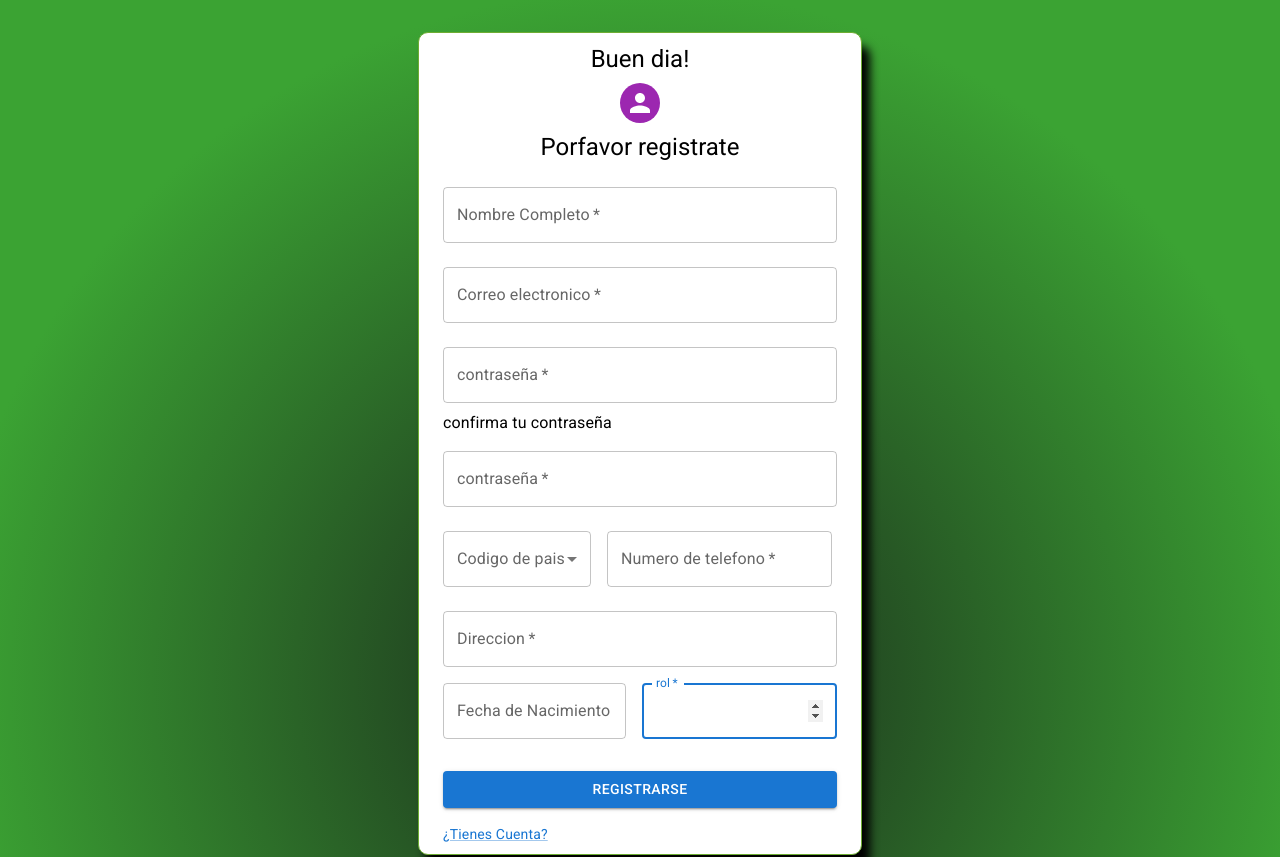
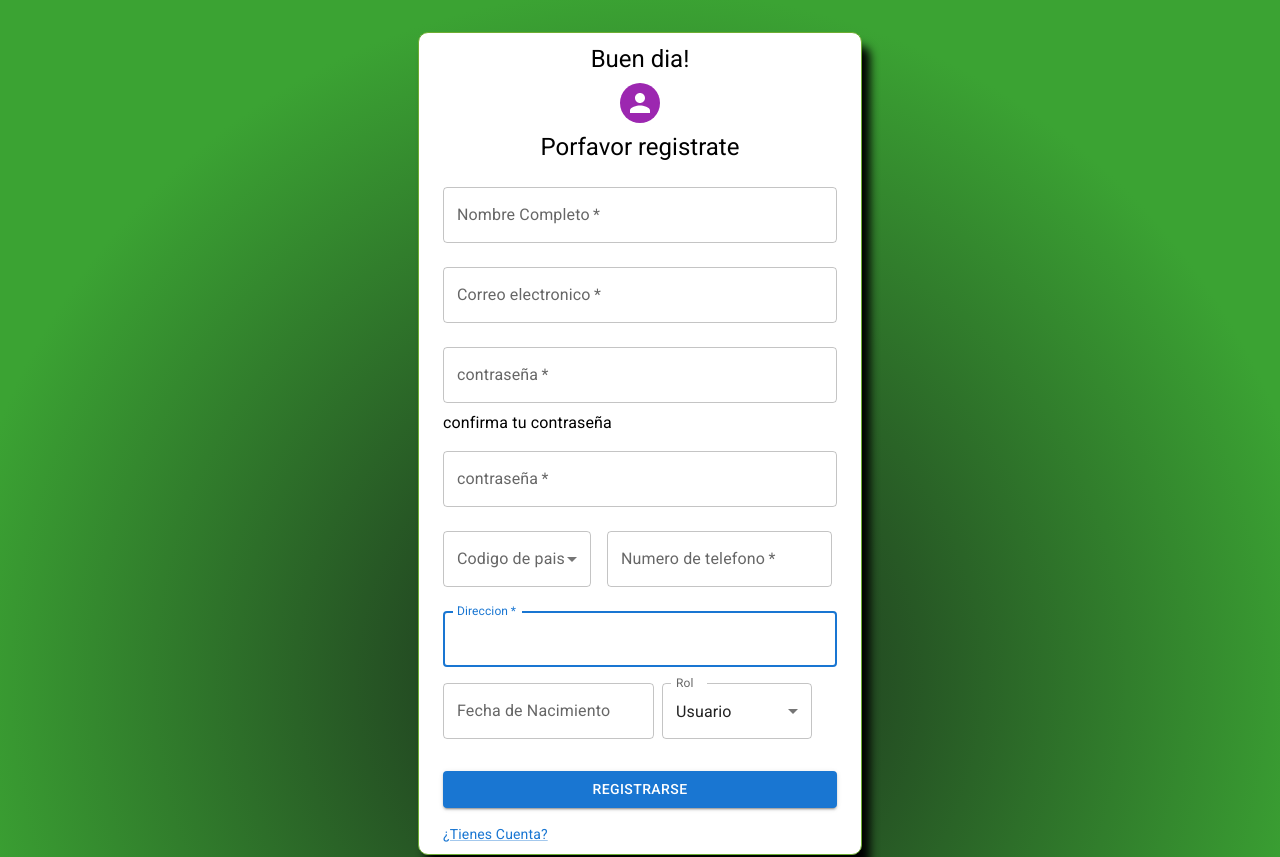
Before and after one commit to SEdwinFBI/carrito-compras-CODECAMP, a React (Vite) app: page /register in a window 1280 px wide. Shown: the top 857 px of the page. Built offline with nearby package versions, Linux system fonts and the light colour scheme.

Commit message:
correccion

```diff
--- a/package.json
+++ b/package.json
@@ -1,7 +1,7 @@
 {
   "name": "project-codecamp-carrito-de-compras",
   "private": true,
-  "version": "0.0.2",
+  "version": "0.0.3",
   "type": "module",
   "scripts": {
     "dev": "vite",
--- a/src/components/Detalle.jsx
+++ b/src/components/Detalle.jsx
@@ -22,7 +22,7 @@ const Detalle = ({ idProducto, nombre, marca, precio, stock, foto, time ,cantida
         setPrecioT(precio * cantidad);
 
         sessionStorage.setItem(`precioTotalDetalle_${idProducto}`, precioTotal);
-        console.log(sessionStorage.getItem(`precioTotalDetalle_${idProducto}`),"detalle")
+
         //setPrecioTotal(precioTotal)
         setCambio(cantidad);
     }, [cantidad, idProducto,precio,precioTotal]);
--- a/src/components/NavBar.jsx
+++ b/src/components/NavBar.jsx
@@ -218,15 +218,15 @@ useEffect(()=>{
           >
             CODECAMP
           </Typography>
-          <Search>
-            <IconoBusqueda>{/*estilos busqueda */}
+          {/**<Search>
+            <IconoBusqueda>{//estilos busqueda }
               <SearchIcon />
             </IconoBusqueda>
             <StyledInputBase
               placeholder="Buscar..."
               inputProps={{ 'aria-label': 'search' }}
             />
-          </Search>
+          </Search> */}
           <Box sx={{ flexGrow: 1 }} />{/* opciones a la derecha */}
           <Box sx={{ display: { xs: 'none', md: 'flex' } }}>{/*opciones desabilitadas mobil*/}
             {/*boton carrito */}
--- a/src/components/UpdateProducts.jsx
+++ b/src/components/UpdateProducts.jsx
@@ -12,7 +12,7 @@ import { useNavigate } from 'react-router-dom';
 const UpdateProducts = () => {
     /**contextos */
     const navigate=useNavigate()
-    const { productoEditable, setProductoEditable, setPathname } = useNavegacion();
+    const { productoEditable, setProductoEditable } = useNavegacion();
     const { token, logout } = useAuth();
     /**estados */
     const [product, setProduct] = useState([]);
@@ -187,7 +187,7 @@ const UpdateProducts = () => {
                 setTipo('success');
                 setMensaje(result.mensaje);
                 setTimeout(() => {
-                    setPathname('/productos/allProducts');
+                    navigate('/dashboard/productos/allProducts');
                     setProductoEditable(null);
                 }, 2000);
 
@@ -285,7 +285,7 @@ const UpdateProducts = () => {
                                 type="submit"
                                 fullWidth
                                 variant="contained"
-                                onClick={()=>setFileName("")} >
+                                onClick={()=>  setFileName("")}  >
                                 Aceptar
                             </Button>
                             <TextField
--- a/src/components/orden/OrdenCard.jsx
+++ b/src/components/orden/OrdenCard.jsx
@@ -12,7 +12,7 @@ import { useAuth } from "../../config/AuthContext";
 
 const OrdenCard = ({ idOrden, nombre, nombreUser, direccion, fecha_entrega, total, fkUsuarioNombre, time, editable }) => {
 
-    const { token } = useAuth();
+    const { token,logout } = useAuth();
     const [valEstados, setVaEstados] = useState(0);
     const [update, setUpdate] = useState(false);
     const { setPathname } = useNavegacion();
@@ -32,7 +32,7 @@ const OrdenCard = ({ idOrden, nombre, nombreUser, direccion, fecha_entrega, tota
 
     const onSubmit = async (data) => {
         try {
-            console.log(valEstados)
+
 
 
             const response = await fetch(`http://localhost:3000/orden/${idOrden}`, {
@@ -43,14 +43,13 @@ const OrdenCard = ({ idOrden, nombre, nombreUser, direccion, fecha_entrega, tota
                 },
                 body: JSON.stringify({ fkEstado: valEstados })
             });
-
+            if(response.status == 409){
+                logout();
+            }
             const result = await response.json();
 
-            if (response.ok) {
-                console.log(result.mensaje);
-            } else {
-                console.log(result.mensaje);
-            }
+
+
         } catch (error) {
             console.error('Error al enviar los datos:', error);
         }
--- a/src/pages/Login.jsx
+++ b/src/pages/Login.jsx
@@ -141,8 +141,8 @@ export const Login = () => {
               </Button>
               <Grid container>
                 <Grid item>
-                  <Link href="register" variant="body2">
-                    {"¿No tienes Cuenta"}
+                  <Link  variant="body2" href="/register" >
+                    {"¿No tienes Cuenta?"}
                   </Link>
                 </Grid>
               </Grid>
--- a/src/pages/Register.jsx
+++ b/src/pages/Register.jsx
@@ -15,15 +15,19 @@ import { Notificacion } from "../components/AlertasPersonalizadas";
 import { useForm } from "react-hook-form";
 import { yupResolver } from "@hookform/resolvers/yup"
 import * as yup from "yup"
+import { useNavigate } from "react-router-dom";
 
 
 
 export const Register = () => {
+  const navigate=useNavigate()
   /**estados */
+
   const [info, setInfo] = useState(false);
   const [tipo, setTipo] = useState('');
   const [mensaje, setMensaje] = useState('');
   const [codigo, setCodigo] = useState('');
+  const [rol, setRol] = useState(2);
 
   /**para formatear la fecha */
   const getFecha = (date) => {
@@ -282,21 +286,28 @@ export const Register = () => {
                   />
                 </LocalizationProvider>
                 {/**rol */}
-                <TextField
-                  helperText={errors.fkRol && errors.fkRol.message}
+                <FormControl sx={{ml:1, width:150}} >
+                  <InputLabel id="select-rol">Rol</InputLabel>
+                  <Select
+                    helperText={(errors.fkRol && errors.fkRol.message) || ""}
+                    {...register("fkRol")}
+                    id="select-rol"
+                    margin="normal"
+                    value={rol}
+                    label="Rol"
+                    required
+                    error={!!errors.fkRol}
+                  >
+                      <MenuItem  value={1} onClick={()=>setRol(1)}>
+                        Administrador
+                      </MenuItem>
+                      <MenuItem  value={2} onClick={()=>setRol(2)}>
+                       Usuario
+                      </MenuItem>
 
-                  required
-                  type="number"
-                  sx={{ width: 225, ml: 2 }}
-                  label="rol"
-                  autoFocus
-                  inputProps={{ min: 1, max: 2 }}
-                  error={!!errors.fkRol}
-                  {...register("fkRol", {
-                    required: true,
+                  </Select>
+                </FormControl>
 
-                  })}
-                />
               </Box>
               {/**registrarse  */}
               <Button
@@ -310,7 +321,7 @@ export const Register = () => {
               <Grid container>
 
                 <Grid item>
-                  <Link href="/login" variant="body2">
+                  <Link  variant="body2" href="/login">
                     {"¿Tienes Cuenta?"}
                   </Link>
                 </Grid>
```
